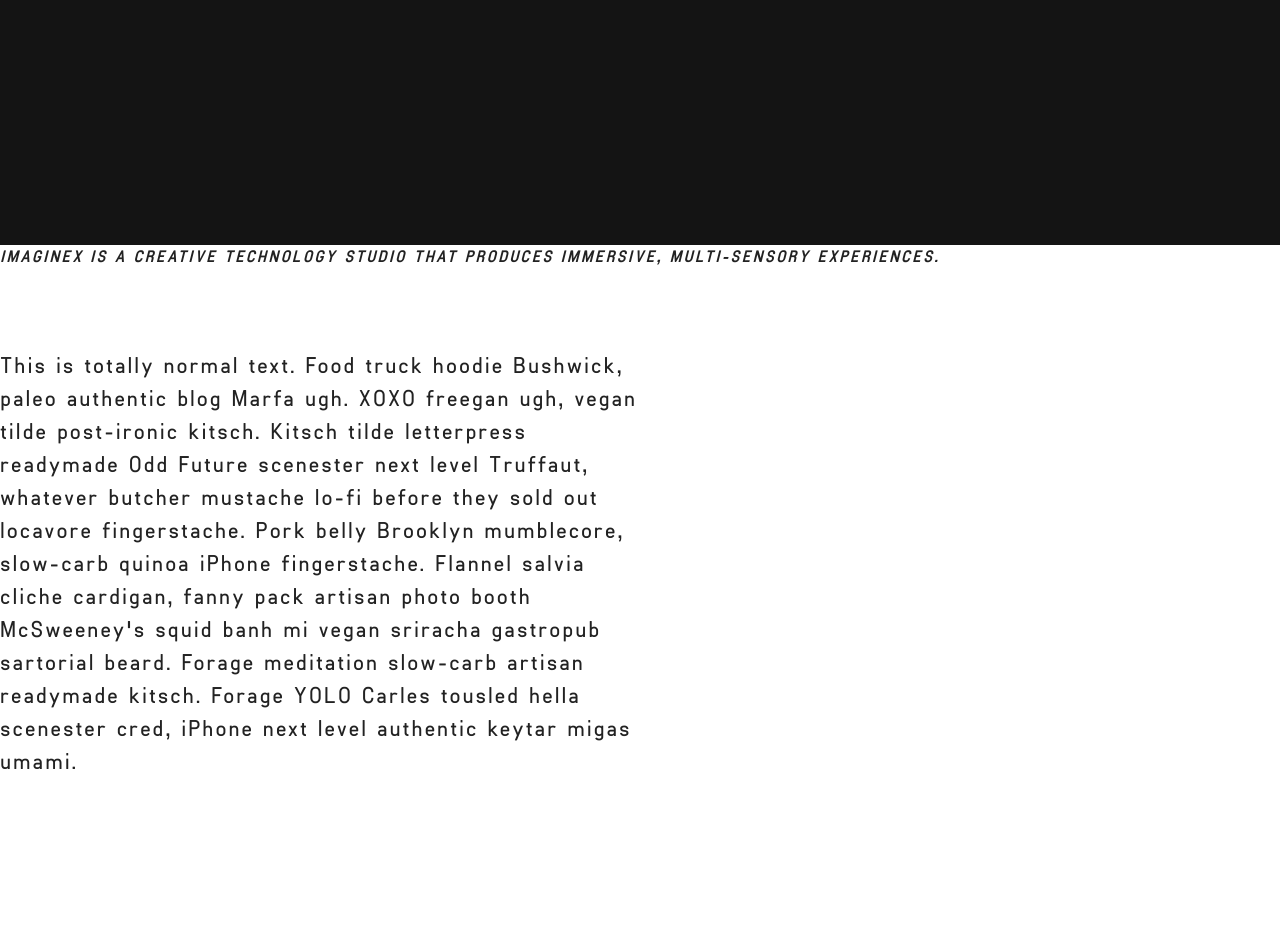
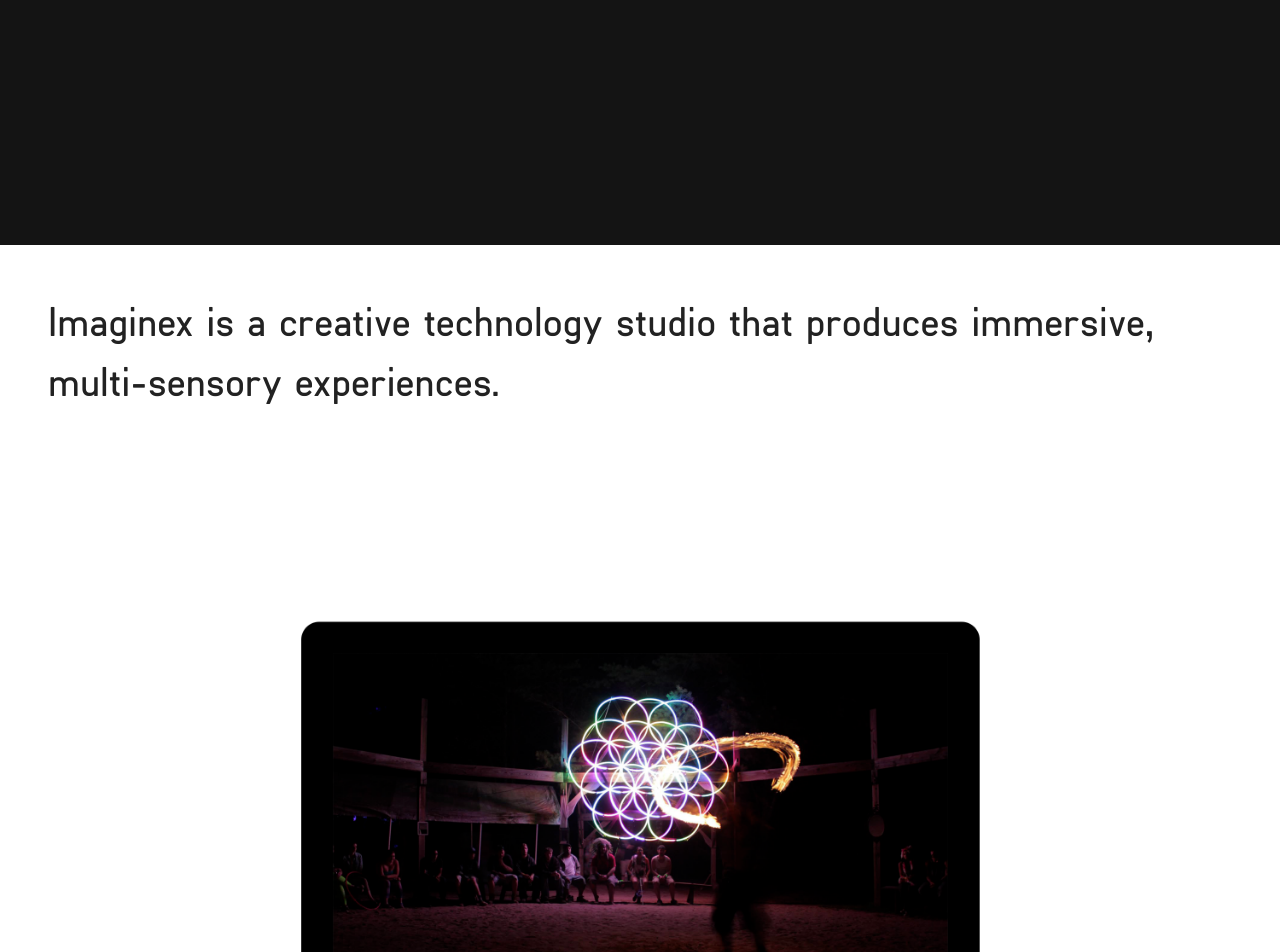
Before and after one commit to jhil/jhilco-2016, a Jekyll site: the page built from _posts/2013-05-31-imaginex.markdown, in a window 1280 px wide. Shown: the part 1717-2669 px from the top of the page. Built offline with Jekyll 4.4.1, drawn with Linux system fonts in a browser that asks for light colours.

Commit message:
new post styles

```diff
--- a/_posts/2013-05-31-imaginex.markdown
+++ b/_posts/2013-05-31-imaginex.markdown
@@ -10,17 +10,14 @@
 
 ![Dreamscape](/images/imaginex_dreamscape.jpg)
 
-![Bumper](/images/imaginex_bumper.gif)
-*Imaginex is a creative technology studio that produces immersive, multi-sensory experiences.*
+![Bumper](/images/imaginex_bumper.gif){: .article-double }
 
-
-
-<p class="article-body">This is totally normal text. Food truck hoodie Bushwick, paleo authentic blog Marfa ugh. XOXO freegan ugh, vegan tilde post-ironic kitsch. Kitsch tilde letterpress readymade Odd Future scenester next level Truffaut, whatever butcher mustache lo-fi before they sold out locavore fingerstache. Pork belly Brooklyn mumblecore, slow-carb quinoa iPhone fingerstache. Flannel salvia cliche cardigan, fanny pack artisan photo booth McSweeney's squid banh mi vegan sriracha gastropub sartorial beard. Forage meditation slow-carb artisan readymade kitsch. Forage YOLO Carles tousled hella scenester cred, iPhone next level authentic keytar migas umami.</p>
+<h3 class="article-double">Imaginex is a creative technology studio that produces immersive, multi-sensory experiences.</h3>
 
 ![Web](/images/imaginex_web-display.png)
 
-<div class="article-wrapper">
-    <div class="embed-container">
-        <iframe src="//player.vimeo.com/video/67373009?title=0&amp;byline=0&amp;portrait=0&amp;color=78ffff" frameborder="0" webkitallowfullscreen mozallowfullscreen allowfullscreen></iframe>
-    </div>
+<div class="embed-container">
+    <iframe src="//player.vimeo.com/video/67373009?title=0&amp;byline=0&amp;portrait=0&amp;color=78ffff" frameborder="0" webkitallowfullscreen mozallowfullscreen allowfullscreen></iframe>
 </div>
+
+<p class="article-body">This is totally normal text. Food truck hoodie Bushwick, paleo authentic blog Marfa ugh. XOXO freegan ugh, vegan tilde post-ironic kitsch. Kitsch tilde letterpress readymade Odd Future scenester next level Truffaut, whatever butcher mustache lo-fi before they sold out locavore fingerstache. Pork belly Brooklyn mumblecore, slow-carb quinoa iPhone fingerstache. Flannel salvia cliche cardigan, fanny pack artisan photo booth McSweeney's squid banh mi vegan sriracha gastropub sartorial beard. Forage meditation slow-carb artisan readymade kitsch. Forage YOLO Carles tousled hella scenester cred, iPhone next level authentic keytar migas umami.</p>
--- a/_posts/2015-05-20-medprint.markdown
+++ b/_posts/2015-05-20-medprint.markdown
@@ -9,3 +9,5 @@
 ---
 
 ![Thumb](/images/medprint_thumbnail.png)
+
+### MedPrint gives doctors and patients a higher chance of post-surgery success through 3D rendering and printing services.
--- a/_sass/_post.scss
+++ b/_sass/_post.scss
@@ -1,5 +1,7 @@
 // POSTS
 
+
+// HEADER
 
 .post-header {
   text-align: center;
@@ -85,12 +87,11 @@
 article {
 
   .article-body {
-    width: 50%;
-    margin-top: 5rem;
-    margin-bottom: 5rem;
+    max-width: 960px;
+    margin: 8rem auto;
     display: block;
     text-transform: none;
-    font-size: 1.375rem;
+    font-size: 1.75rem;
     font-weight: 300;
   }
 
@@ -117,20 +118,7 @@
     }
   }
 
-}
-
-.article-wrapper {
-  @include tablet {
-    margin: 0 auto;
-    max-width: 960px;
-  }
-  @include large {
-    max-width: 65%;
-  }
-}
-
-.article-text {
-  @extend .h3;
+  h3 {
     margin: 0;
     padding: 2rem 1rem;
     @include tablet {
@@ -147,3 +135,6 @@
     width: 50%;
   }
 }
+
+
+}
```
Lines whose indentation alone changed are shown as unchanged.
